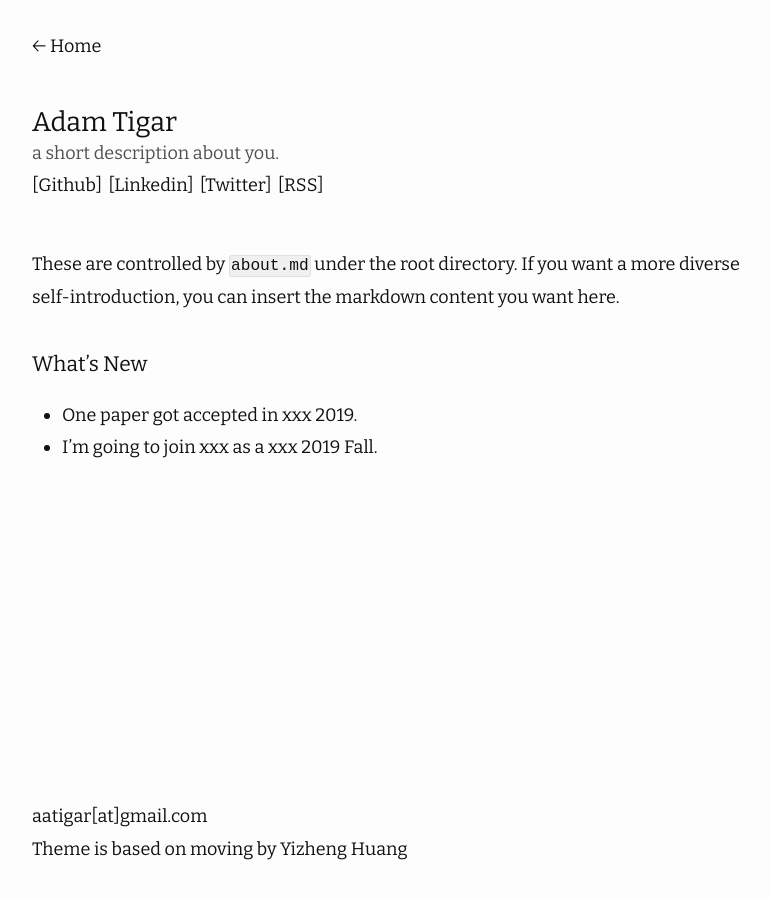
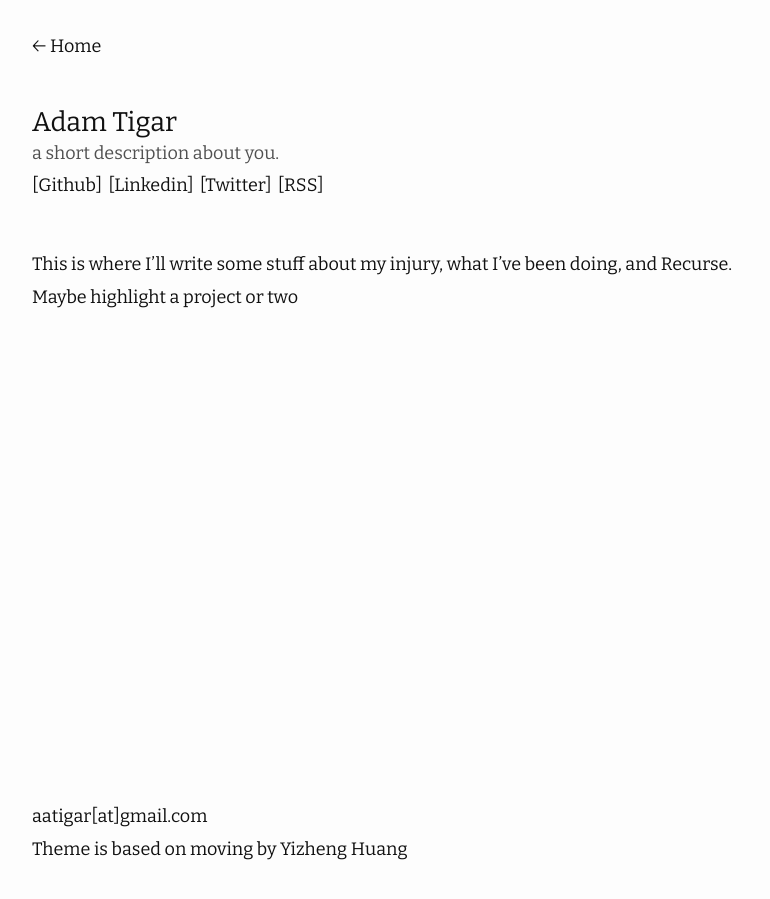
Before and after one commit to mohsen-debug/jekyll-experiments, a Jekyll site: the page built from about.md, in a window 1280 px wide. Shown: the whole page, without its empty margins (238-1008 px from the left). Built offline with Jekyll 4.4.1, drawn with Linux system fonts in a browser that asks for light colours; nearby versions of some CDN libraries.

Commit message:
Removed duplicate About

```diff
--- a/about.md
+++ b/about.md
@@ -2,9 +2,4 @@
 layout: about
 ---
 
-These are controlled by `about.md` under the root directory. If you want a more diverse self-introduction, you can insert the markdown content you want here.
-
-### What's New
-
-- One paper got accepted in xxx 2019.
-- I'm going to join xxx as a xxx 2019 Fall.
+This is where I'll write some stuff about my injury, what I've been doing, and Recurse. Maybe highlight a project or two
```
Also changed, not shown: about.markdown (deleted, +0 -18 lines).
